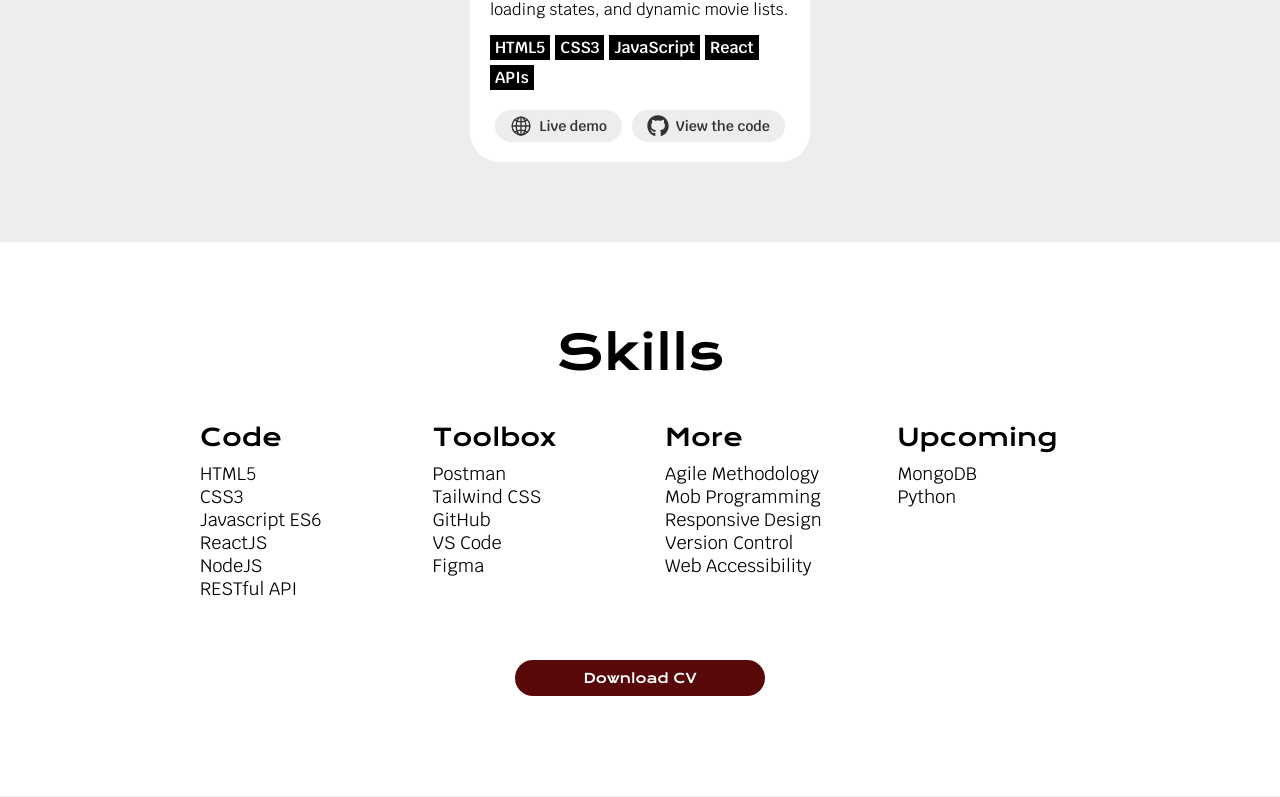
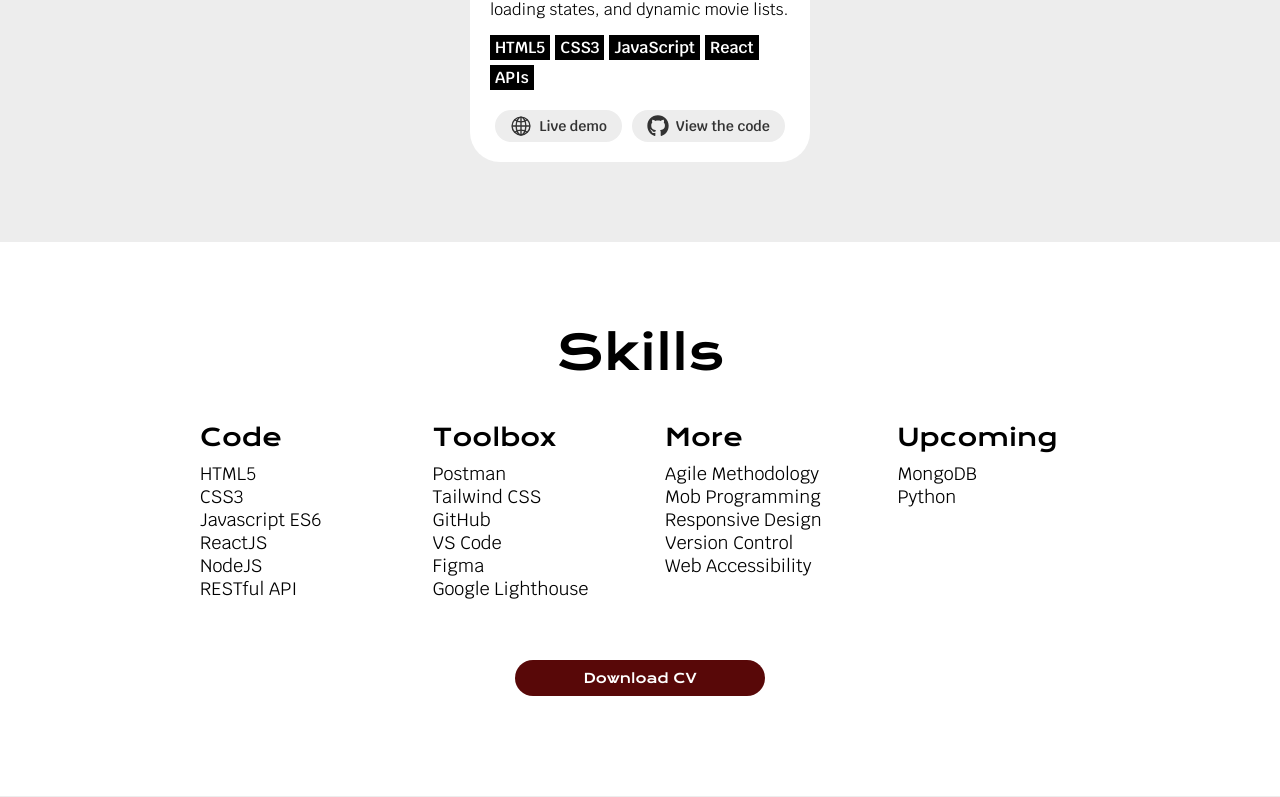
Before and after one commit to almaherris/alma-portfolio, a React (Vite) app: page / in a window 1280 px wide. Shown: the part 3535-4332 px from the top of the page. Built offline with nearby package versions, Linux system fonts and the light colour scheme.

Commit message:
mainly translation

```diff
--- a/src/components/reusable/ProjectCard.jsx
+++ b/src/components/reusable/ProjectCard.jsx
@@ -3,9 +3,12 @@ import { IoGlobeOutline } from "react-icons/io5"
 import { FaGithub } from "react-icons/fa"
 import { Tags } from "./Tags"
 import { Button } from "./Buttons"
+import { useLanguageData } from "../../hooks/useLanguageData"
 import "./ProjectCard.css"
 
 export const ProjectCard = () => {
+  const data = useLanguageData()
+
   return (
     <div className="project-card">
       {projectsEn.projects.map(
@@ -29,13 +32,13 @@ export const ProjectCard = () => {
                     url={netlify_url}
                     className="link-button-netlify"
                     icon={<IoGlobeOutline className="button-icon-project" />}
-                    text="Live demo"
+                    text={data.projects.netlifyBtn}
                   />
                   <Button
                     url={github_url}
                     className="link-button-github"
                     icon={<FaGithub className="button-icon-project" />}
-                    text="View the code"
+                    text={data.projects.githubBtn}
                   />
                 </div>
               </div>
--- a/src/components/sections/Skills.jsx
+++ b/src/components/sections/Skills.jsx
@@ -13,44 +13,26 @@ export const Skills = () => {
     <div className="skills" id="skills">
       <h2 className="title">{data.skills.title}</h2>
       <div className="skill-container">
-        <div className="skill-card">
-          <h3 className="code-title">Code</h3>
-          <ul>
-            <li>HTML5</li>
-            <li>CSS3</li>
-            <li>Javascript ES6</li>
-            <li>ReactJS</li>
-            <li>NodeJS</li>
-            <li>RESTful API</li>
-          </ul>
-        </div>
-        <div className="skill-card">
-          <h3 className="toolbox-title">Toolbox</h3>
-          <ul>
-            <li>Postman</li>
-            <li>Tailwind CSS</li>
-            <li>GitHub</li>
-            <li>VS Code</li>
-            <li>Figma</li>
-          </ul>
-        </div>
-        <div className="skill-card">
-          <h3 className="more-title">More</h3>
-          <ul>
-            <li>Agile Methodology</li>
-            <li>Mob Programming</li>
-            <li>Responsive Design</li>
-            <li>Version Control</li>
-            <li>Web Accessibility</li>
-          </ul>
-        </div>
-        <div className="skill-card">
-          <h3 className="upcoming-title">Upcoming</h3>
-          <ul>
-            <li>MongoDB</li>
-            <li>Python</li>
-          </ul>
-        </div>
+        {data.skills.categories.map((category, index) => (
+          <div className="skill-card" key={index}>
+            <h3
+              className={
+                [
+                  "code-title",
+                  "toolbox-title",
+                  "other-title",
+                  "upcoming-title",
+                ][index]
+              }>
+              {category.title}
+            </h3>
+            <ul>
+              {category.skills.map((skill, skillIndex) => (
+                <li key={skillIndex}>{skill}</li>
+              ))}
+            </ul>
+          </div>
+        ))}
       </div>
       <div className="button-div">
         <button
--- a/src/json/languages/data.en.json
+++ b/src/json/languages/data.en.json
@@ -19,8 +19,9 @@
     },
 
     "projects": {
-        "title": "Projects"
-
+        "title": "Projects",
+        "netlifyBtn": "Live demo",
+        "githubBtn": "View the code"
     },
 
     "skills": {
@@ -44,7 +45,8 @@
               "Tailwind CSS",
               "GitHub",
               "VS Code",
-              "Figma"
+              "Figma",
+              "Google Lighthouse"
             ]
           },
           {
--- a/src/json/languages/data.fr.json
+++ b/src/json/languages/data.fr.json
@@ -1,17 +1,17 @@
 {
     "navbar": {
         "tech": "Tech",
-        "projects": "Projects",
-        "skills": "Skills",
-        "feedback": "Testimonials",
+        "projects": "Projets",
+        "skills": "Aptitudes",
+        "feedback": "References",
         "contact": "Contact"
     },
 
     "intro": {
         "headline": "Frontend developer",
         "text": "With a background in financial audit and a new-found passion for web development, I'm currently in a fast-paced boot camp learning tools like React, Node.js and Express. I'm blending my attention to detail and problem-solving skills to create user-friendly digital experiences.",
-        "linkText": "See my projects",
-        "location": "Stockholm based"
+        "linkText": "Voir mes projets",
+        "location": "Basée à Stockholm"
     },
 
     "tech": {
@@ -19,12 +19,13 @@
     },
 
     "projects": {
-        "title": "Projects"
-
+        "title": "Projets",
+        "netlifyBtn": "Live demo",
+        "githubBtn": "Voir le code"
     },
 
     "skills": {
-        "title": "Skills",
+        "title": "Aptitudes",
         "categories": [
           {
             "title": "Code",
@@ -44,7 +45,8 @@
               "Tailwind CSS",
               "GitHub",
               "VS Code",
-              "Figma"
+              "Figma",
+              "Google Lighthouse"
             ]
           },
           {
@@ -69,7 +71,7 @@
       },
 
     "feedback": {
-        "title": "Testimonials",
+        "title": "References",
         "snapshot": [
             {
               "id": 1,
@@ -106,7 +108,7 @@
 
     "contact": {
         "title": "Contact",
-        "location1": "Based in Stockholm",
-        "location2": "Available worldwide"
+        "location1": "Basée à Stockholm",
+        "location2": "Desponible en télétravail"
     }
 }
--- a/src/json/languages/data.sv.json
+++ b/src/json/languages/data.sv.json
@@ -19,7 +19,9 @@
     },
 
     "projects": {
-        "title": "Projekt"
+        "title": "Projekt",
+        "netlifyBtn": "Besök hemsida",
+        "githubBtn": "Se kod"
 
     },
 
@@ -44,11 +46,12 @@
               "Tailwind CSS",
               "GitHub",
               "VS Code",
-              "Figma"
+              "Figma",
+              "Google Lighthouse"
             ]
           },
           {
-            "title": "Andra färdigheter",
+            "title": "Annat",
             "skills": [
               "Agil metodik",
               "Mob-programmering",
--- a/src/json/projects/projects.en.json
+++ b/src/json/projects/projects.en.json
@@ -33,7 +33,7 @@
       "id": 3,
       "name": "Music Releases",
       "image": "/musicproject.png",
-      "description": "A React app template to display album releases. Features include a structured component hierarchy, design fidelity and responsive layouts. Clicking on albums or artists links to external URLs. The focus is on data flow and UI interactions.",
+      "description": "A React app to display album releases. Features include a structured component hierarchy, design fidelity and responsive layouts. Clicking on albums or artists links to external URLs. The focus is on data flow and UI interactions.",
       "tags": [
         "HTML5",
         "CSS3",
```
Also changed, not shown: src/json/projects/projects.sv.json (+9 -9 lines).
